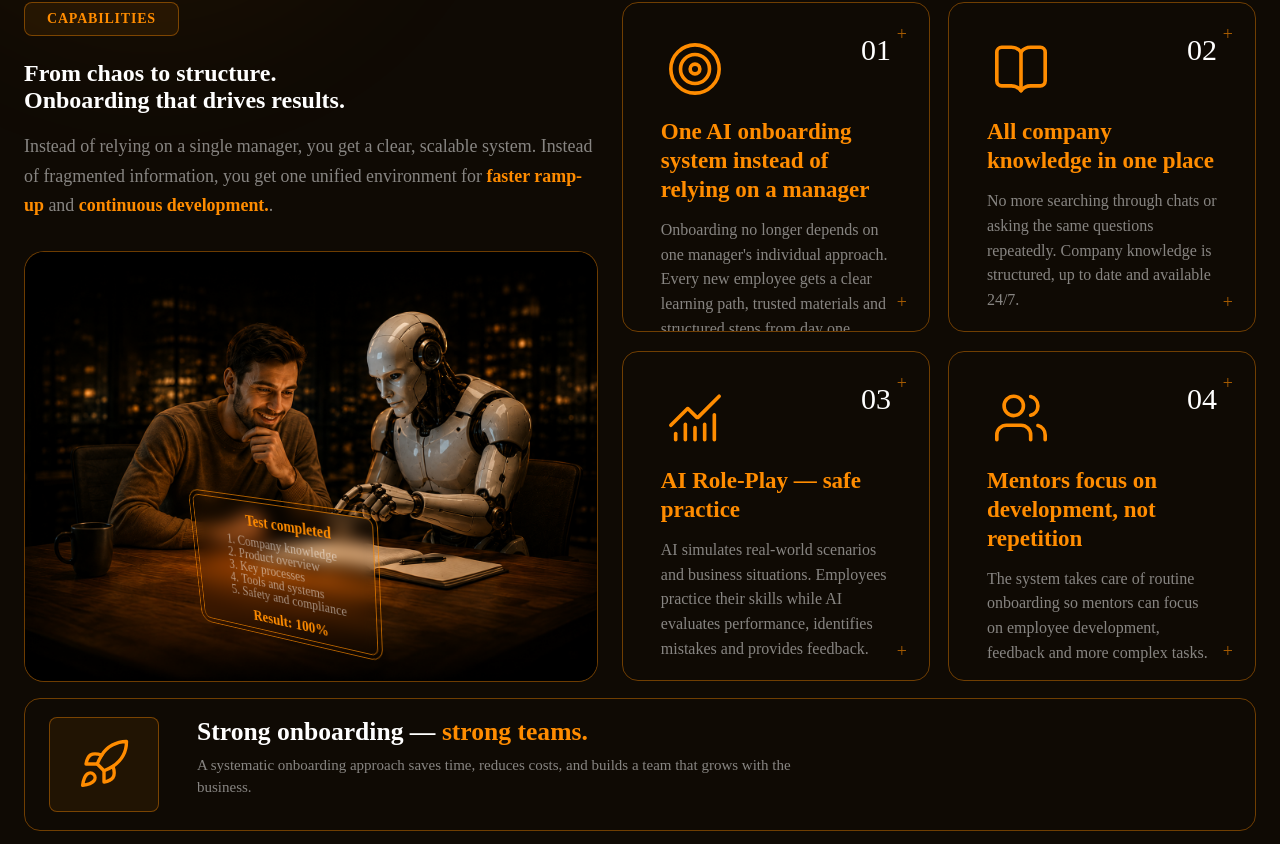
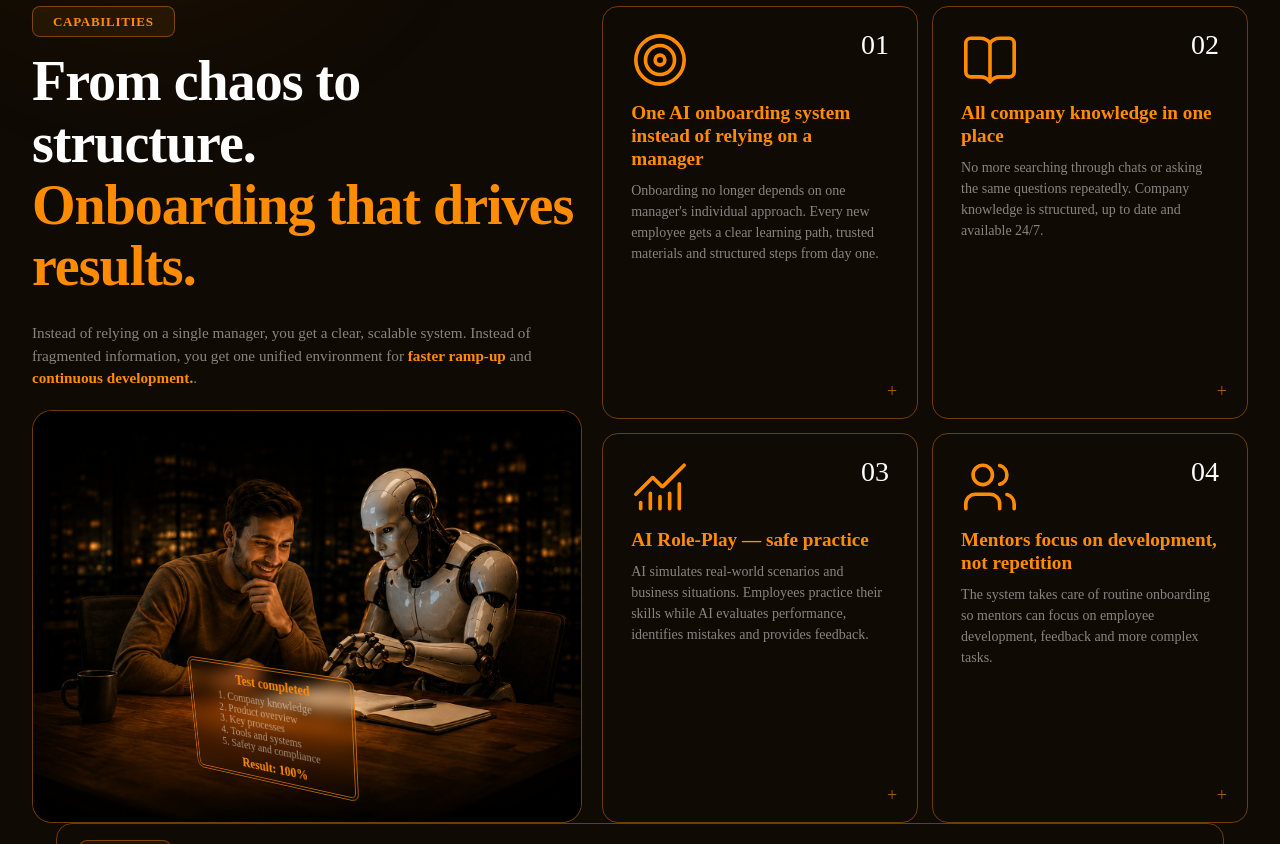
Before and after one commit to Ded-Goit/readyset-ai, a Next.js app: page / in a window 1280 px wide. Shown: the part 916-1760 px from the top of the page. Built offline with nearby package versions, Linux system fonts and the light colour scheme.

Commit message:
edit capabilities and navigation

```diff
--- a/src/components/capabilities/Capabilities.jsx
+++ b/src/components/capabilities/Capabilities.jsx
@@ -10,16 +10,14 @@ import {
 } from "lucide-react";
 
 import styles from "./Capabilities.module.css";
-
 import { useTranslation } from "@/hooks/useTranslation";
 import FadeUp from "@/components/shared/FadeUp";
+import CapabilityCard from "./CapabilityCard/CapabilityCard";
 
 export default function Capabilities() {
   const t = useTranslation();
 
-  if (!t) {
-    return null;
-  }
+  if (!t) return null;
 
   const capabilities = [
     {
@@ -49,21 +47,19 @@ export default function Capabilities() {
   ];
 
   return (
-    <section className={styles.capabilities}>
+    <section id="cap" className={styles.capabilities}>
       <div className={styles.container}>
         <div className={styles.left}>
-          <FadeUp delay={0}>
-            <div className={styles.badge}>{t.capabilitiesBadge}</div>
+          <FadeUp>
+            <div className={styles.badge}>{t.capabilitiesBadge} </div>{" "}
           </FadeUp>
-
           <FadeUp delay={0.1}>
-            <h2 className={styles.title}>
+            <h2 className="sectionTitle">
               {t.capabilitiesTitle1}
               <br />
               <span>{t.capabilitiesTitle2}</span>
             </h2>
           </FadeUp>
-
           <FadeUp delay={0.2}>
             <p className={styles.description}>
               {t.capabilitiesDescription1}{" "}
@@ -72,7 +68,6 @@ export default function Capabilities() {
               <span>{t.capabilitiesHighlight2}</span>.
             </p>
           </FadeUp>
-
           <FadeUp delay={0.3}>
             <div className={styles.visual}>
               <Image
@@ -82,7 +77,7 @@ export default function Capabilities() {
                 height={620}
                 priority
                 className={styles.image}
-                sizes="(max-width: 767px) 100vw, (max-width: 1099px) 48vw, 760px"
+                sizes="(max-width: 767px) 100vw, 48vw"
               />
 
               <div className={styles.resultCard}>
@@ -105,37 +100,14 @@ export default function Capabilities() {
             </div>
           </FadeUp>
         </div>
-
         <div className={styles.grid}>
-          {capabilities.map((item, index) => {
-            const Icon = item.icon;
-
-            return (
-              <FadeUp key={item.id} delay={0.1 + index * 0.1}>
-                <article className={styles.card}>
-                  <div className={styles.cardTop}>
-                    <div className={styles.icon}>
-                      <Icon size={58} strokeWidth={1.5} />
-                    </div>
-
-                    <span className={styles.number}>{item.id}</span>
-                  </div>
-
-                  <h3>{item.title}</h3>
-
-                  <p>{item.description}</p>
-
-                  <span className={`${styles.corner} ${styles.topRight}`}>
-                    +
-                  </span>
-
-                  <span className={`${styles.corner} ${styles.bottomRight}`}>
-                    +
-                  </span>
-                </article>
-              </FadeUp>
-            );
-          })}
+          {capabilities.map((capability, index) => (
+            <CapabilityCard
+              key={capability.id}
+              {...capability}
+              delay={0.1 + index * 0.1}
+            />
+          ))}
         </div>
       </div>
       <FadeUp delay={0.2}>
--- a/src/components/capabilities/Capabilities.module.css
+++ b/src/components/capabilities/Capabilities.module.css
@@ -1,25 +1,21 @@
-/* ========================================
-   CAPABILITIES
-======================================== */
+/* =====CAPABILITIES====== */
 
 .capabilities {
   width: 100%;
   padding: 24px;
+  box-sizing: border-box;
 }
 
-/* ========================================
-   CONTAINER
-======================================== */
-
 .container {
-  display: flex;
-  flex-direction: column;
+  width: 100%;
+  max-width: 1500px;
+  margin: 0 auto;
+  display: grid;
+  grid-template-columns: 1fr;
   gap: 14px;
 }
 
-/* ========================================
-   LEFT SIDE
-======================================== */
+/* =====LEFT===== */
 
 .left {
   min-width: 0;
@@ -27,9 +23,7 @@
   flex-direction: column;
 }
 
-/* ========================================
-   BADGE
-======================================== */
+/* =====BADGE===== */
 
 .badge {
   width: fit-content;
@@ -37,36 +31,27 @@
   align-items: center;
   justify-content: center;
   padding: 8px 16px;
-  margin-bottom: 18px;
+  margin-bottom: 14px;
   border: 1px solid var(--border-hi);
   border-radius: var(--radius-sm);
   background: var(--orange-soft);
   color: var(--orange);
+
   font-size: 12px;
   font-weight: 600;
   line-height: 1;
+  letter-spacing: 0.7px;
   text-transform: uppercase;
-  letter-spacing: 0.7px;
 }
 
-/* ========================================
-   TITLE
-======================================== */
-
-.title {
-  margin: 0 0 18px;
-}
-
-/* ========================================
-   DESCRIPTION
-======================================== */
+/* =====DESCRIPTION===== */
 
 .description {
   max-width: 650px;
   margin: 0;
   color: var(--text-muted);
   font-size: 0.95rem;
-  line-height: 1.65;
+  line-height: 1.55;
 }
 
 .description span {
@@ -74,14 +59,12 @@
   font-weight: 600;
 }
 
-/* ========================================
-   IMAGE / VISUAL
-======================================== */
+/* =====VISUAL===== */
 
 .visual {
   position: relative;
   width: 100%;
-  margin-top: 24px;
+  margin-top: 20px;
   overflow: hidden;
   border: 1px solid var(--border-hi);
   border-radius: var(--radius-lg);
@@ -97,9 +80,7 @@
   object-fit: cover;
 }
 
-/* ========================================
-   RESULT CARD
-======================================== */
+/* =====RESULT CARD====== */
 
 .resultCard {
   position: absolute;
@@ -109,6 +90,8 @@
   height: 80px;
   padding: 2px;
   border: 1px solid var(--orange-border-strong);
+  outline: 1px solid var(--orange-border-strong);
+  outline-offset: -4px;
   border-radius: var(--radius-sm);
   background: var(--glass-dark);
   backdrop-filter: blur(8px);
@@ -117,9 +100,7 @@
     inset 0 0 20px var(--orange-soft);
   color: var(--text);
   transform: perspective(1000px) rotateX(-24deg) rotateY(-35deg) rotateZ(-5deg);
-  outline: 1px solid var(--orange-border-strong); /* Друга рамка такого ж кольору */
-  outline-offset: -4px; /* Відступ всередину на 4 пікселі (для відступу назовні зробіть просто 4px) */
-  pointer-events: none; /* Гарантує, що аутлайн не заважатиме клікам, якщо вони будуть */
+  pointer-events: none;
 }
 
 .resultTitle {
@@ -148,192 +129,42 @@
   line-height: 1.2;
 }
 
-/* ========================================
-   CARDS GRID
-======================================== */
+/* =====CARDS GRID===== */
 
 .grid {
   display: grid;
   grid-template-columns: 1fr;
-
   gap: 12px;
-
   min-width: 0;
 }
 
-/* ========================================
-   CAPABILITY CARD
-======================================== */
+/* =====BOTTOM CARD===== */
 
-.card {
-  position: relative;
-
-  min-width: 0;
-  min-height: 0;
-
-  padding: 25px;
-
-  overflow: hidden;
-
+.bottomCard {
+  width: calc(100% - 48px);
+  max-width: 1500px;
+  margin: 14px auto 0;
   display: flex;
-  flex-direction: column;
-
+  align-items: center;
+  gap: 18px;
+  padding: 18px 20px;
+  box-sizing: border-box;
   border: 1px solid var(--border-hi);
   border-radius: var(--radius-lg);
-
-  background:
-    radial-gradient(circle at 50% 0%, var(--orange-soft), transparent 55%),
-    var(--surface-transparent);
-
-  transition:
-    transform var(--transition-base),
-    border-color var(--transition-base),
-    background var(--transition-base);
-}
-
-.card:hover {
-  transform: translateY(-4px);
-
-  border-color: var(--orange);
-
-  background:
-    radial-gradient(circle at 50% 0%, var(--orange-glow), transparent 60%),
-    var(--surface-hover);
-}
-
-/* ========================================
-   CARD TOP
-======================================== */
-
-.cardTop {
-  display: flex;
-  align-items: flex-start;
-  justify-content: space-between;
-
-  margin-bottom: 14px;
-}
-
-/* ========================================
-   ICON
-======================================== */
-
-.icon {
-  width: 58px;
-  height: 58px;
-
-  display: flex;
-  align-items: center;
-  justify-content: center;
-
-  color: var(--orange);
-}
-
-/* ========================================
-   NUMBER
-======================================== */
-
-.number {
-  color: var(--text);
-
-  font-size: 25px;
-  font-weight: 400;
-  line-height: 1;
-}
-
-/* ========================================
-   CARD TITLE
-======================================== */
-
-.card h3 {
-  max-width: 330px;
-
-  margin: 0 0 14px;
-
-  color: var(--orange);
-
-  font-size: 1.3rem;
-  line-height: 1.25;
-  font-weight: 700;
-}
-
-/* ========================================
-   CARD DESCRIPTION
-======================================== */
-
-.card p {
-  max-width: 380px;
-
-  margin: 0;
-
-  color: var(--text-muted);
-
-  font-size: 14px;
-  line-height: 1.55;
-}
-
-/* ========================================
-   CORNER PLUS
-======================================== */
-
-.corner {
-  position: absolute;
-
-  color: var(--orange-border-strong);
-
-  font-size: 18px;
-  font-weight: 300;
-  line-height: 1;
-}
-
-.topRight {
-  top: 22px;
-  right: 22px;
-}
-
-.bottomRight {
-  right: 22px;
-  bottom: 20px;
-}
-
-/* ========================================
-   BOTTOM CARD
-======================================== */
-
-.bottomCard {
-  min-width: 0;
-
-  display: flex;
-  align-items: flex-start;
-
-  gap: 18px;
-
-  padding: 20px;
-
-  border: 1px solid var(--border-hi);
-  border-radius: var(--radius-lg);
-
   background:
     radial-gradient(circle at 15% 50%, var(--orange-soft), transparent 35%),
     var(--surface-transparent);
 }
 
-/* ========================================
-   BOTTOM ICON
-======================================== */
-
 .bottomIcon {
   flex: 0 0 70px;
-
   width: 70px;
   height: 70px;
-
   display: flex;
   align-items: center;
   justify-content: center;
-
   border: 1px solid var(--border-hi);
   border-radius: var(--radius-sm);
-
   background: var(--orange-soft);
   color: var(--orange);
 }
@@ -343,18 +174,12 @@
   height: 38px;
 }
 
-/* ========================================
-   BOTTOM CONTENT
-======================================== */
-
 .bottomCard h3 {
-  margin: 0 0 6px;
-
+  margin: 0 0 5px;
   color: var(--text);
-
   font-size: 1.2rem;
+  font-weight: 700;
   line-height: 1.2;
-  font-weight: 700;
 }
 
 .bottomCard h3 span {
@@ -363,249 +188,138 @@
 
 .bottomCard p {
   max-width: 650px;
-
   margin: 0;
-
   color: var(--text-muted);
-
   font-size: 13px;
-  line-height: 1.5;
+  line-height: 1.45;
 }
 
-/* ========================================
-   TABLET
-======================================== */
+/* =====TABLET 768px+===== */
 
 @media (min-width: 768px) {
   .container {
-    display: grid;
     grid-template-columns:
       minmax(0, 0.95fr)
       minmax(0, 1.05fr);
-    gap: 8px;
+    gap: 14px;
+    align-items: stretch;
   }
-
-  /* -------------------------------
-     LEFT
-  ------------------------------- */
 
   .left {
     grid-column: 1;
-    grid-row: 1;
-    min-width: 0;
+  }
+
+  .grid {
+    grid-column: 2;
+    grid-template-columns: repeat(2, minmax(0, 1fr));
+    gap: 12px;
+  }
+
+  .bottomCard {
+    width: calc(100% - 48px);
+    margin-top: 0;
+    padding: 18px 20px;
+  }
+
+  .bottomIcon {
+    flex-basis: 78px;
+    width: 78px;
+    height: 72px;
+  }
+
+  .bottomIcon svg {
+    width: 42px;
+    height: 42px;
+  }
+
+  .bottomCard h3 {
+    font-size: 1.25rem;
+  }
+}
+
+/* =====DESKTOP 1100px+===== */
+
+@media (min-width: 1100px) {
+  .capabilities {
+    padding: 28px 32px;
+  }
+
+  .container {
+    grid-template-columns:
+      minmax(0, 0.92fr)
+      minmax(0, 1.08fr);
+    gap: 20px;
   }
 
   .badge {
-    padding: 9px 20px;
-    margin-bottom: 20px;
+    padding: 8px 20px;
+    margin-bottom: 14px;
     font-size: 13px;
   }
 
+  .title {
+    margin-bottom: 12px;
+  }
+
   .description {
-    font-size: 1rem;
+    font-size: clamp(0.95rem, 1.15vw, 1.1rem);
+    line-height: 1.5;
   }
 
   .visual {
-    margin-top: 28px;
+    margin-top: 20px;
     border-radius: var(--radius-xl);
   }
 
-  /* -------------------------------
-     RESULT CARD
-  ------------------------------- */
-
   .resultCard {
-    left: 11%;
-    bottom: 7%;
-    width: 160px;
-    outline-offset: 4px;
+    left: 25%;
+    width: 200px;
+    height: 125px;
+    padding-left: 30px;
   }
 
   .resultTitle {
-    font-size: 12px;
+    margin-top: 10px;
+    margin-bottom: 7px;
+    font-size: 14px;
   }
 
   .resultCard ol {
-    font-size: 9px;
+    padding-left: 18px;
+    font-size: 12px;
+    line-height: 1.05;
   }
 
   .resultValue {
-    font-size: 11px;
+    margin-top: 7px;
+    font-size: 14px;
   }
 
-  /* -------------------------------
-     RIGHT CARDS
-  ------------------------------- */
-
   .grid {
-    grid-column: 2;
-    grid-row: 1;
-    display: grid;
-    grid-template-columns: repeat(2, minmax(0, 1fr));
-    gap: 8px;
-    min-width: 0;
+    gap: 14px;
   }
 
-  .card {
-    height: 264px;
-    padding: 8px;
-  }
-
-  .icon {
-    width: 46px;
-    height: 46px;
-  }
-
-  .number {
-    font-size: 24px;
-  }
-
-  .card h3 {
-    font-size: 0.8rem;
-  }
-
-  .card p {
-    font-size: 12px;
-  }
-
-  /* -------------------------------
-     BOTTOM
-  ------------------------------- */
-
   .bottomCard {
-    width: 100%;
-    margin-top: 16px;
-    padding: 20px 24px;
+    gap: 28px;
+    padding: 16px 22px;
   }
 
   .bottomIcon {
-    flex: 0 0 90px;
-    width: 90px;
-    height: 85px;
+    flex-basis: 92px;
+    width: 92px;
+    height: 82px;
   }
 
   .bottomIcon svg {
-    width: 46px;
-    height: 46px;
+    width: 48px;
+    height: 48px;
   }
 
   .bottomCard h3 {
-    font-size: 1.4rem;
+    font-size: clamp(1.2rem, 1.7vw, 1.55rem);
   }
 
   .bottomCard p {
     font-size: 14px;
   }
 }
-
-/* ========================================
-   DESKTOP
-   1100px+
-======================================== */
-
-@media (min-width: 1100px) {
-  .container {
-    grid-template-columns:
-      minmax(0, 0.95fr)
-      minmax(0, 1.05fr);
-    gap: 24px;
-  }
-
-  /* LEFT */
-
-  .badge {
-    padding: 9px 22px;
-    margin-bottom: 24px;
-    font-size: 14px;
-    letter-spacing: 0.8px;
-  }
-
-  .description {
-    font-size: clamp(1rem, 1.4vw, 1.15rem);
-  }
-
-  .visual {
-    margin-top: 30px;
-  }
-
-  /* RESULT */
-
-  .resultCard {
-    left: 26%;
-    bottom: 9%;
-    width: 216px;
-    height: 140px;
-    padding-left: 36px;
-  }
-
-  .resultTitle {
-    margin-top: 12px;
-    margin-bottom: 9px;
-    font-size: 16px;
-  }
-
-  .resultCard ol {
-    padding-left: 18px;
-    font-size: 14px;
-  }
-
-  .resultValue {
-    margin-top: 8px;
-    font-size: 16px;
-  }
-
-  /* RIGHT CARDS */
-
-  .grid {
-    gap: 18px;
-  }
-
-  .card {
-    min-height: 330px;
-    padding: 32px 38px;
-  }
-
-  .icon {
-    width: 68px;
-    height: 68px;
-  }
-
-  .number {
-    font-size: 30px;
-  }
-
-  .card h3 {
-    font-size: clamp(1.25rem, 1.8vw, 1.55rem);
-  }
-
-  .card p {
-    font-size: 16px;
-  }
-
-  /* BOTTOM */
-
-  .bottomCard {
-    min-height: 125px;
-    gap: 38px;
-    padding: 18px 24px;
-  }
-
-  .bottomIcon {
-    flex: 0 0 110px;
-    width: 110px;
-    height: 95px;
-  }
-
-  .bottomIcon svg {
-    width: 54px;
-    height: 54px;
-  }
-
-  .bottomCard h3 {
-    font-size: clamp(1.3rem, 2vw, 1.7rem);
-  }
-
-  .bottomCard p {
-    font-size: 15px;
-  }
-}
--- /dev/null
+++ b/src/components/capabilities/CapabilityCard/CapabilityCard.jsx
@@ -0,0 +1,32 @@
+"use client";
+
+import styles from "./CapabilityCard.module.css";
+import FadeUp from "@/components/shared/FadeUp";
+
+export default function CapabilityCard({
+  id,
+  icon: Icon,
+  title,
+  description,
+  delay = 0,
+}) {
+  return (
+    <FadeUp delay={delay}>
+      {" "}
+      <article className={styles.card}>
+        {" "}
+        <div className={styles.cardTop}>
+          {" "}
+          <div className={styles.icon}>
+            {" "}
+            <Icon size={58} strokeWidth={1.5} />{" "}
+          </div>
+          <span className={styles.number}>{id}</span>
+        </div>
+        <h3>{title}</h3>
+        <p>{description}</p>
+        <span className={`${styles.corner} ${styles.bottomRight}`}>+</span>
+      </article>
+    </FadeUp>
+  );
+}
--- /dev/null
+++ b/src/components/capabilities/CapabilityCard/CapabilityCard.module.css
@@ -0,0 +1,137 @@
+.card {
+  position: relative;
+  min-width: 0;
+  height: 100%;
+  display: flex;
+  flex-direction: column;
+  padding: 22px;
+  box-sizing: border-box;
+  overflow: hidden;
+  border: 1px solid var(--border-hi);
+  border-radius: var(--radius-lg);
+  background:
+    radial-gradient(circle at 50% 0%, var(--orange-soft), transparent 55%),
+    var(--surface-transparent);
+  transition:
+    transform var(--transition-base),
+    border-color var(--transition-base),
+    background var(--transition-base);
+}
+
+.card:hover {
+  transform: translateY(-4px);
+  border-color: var(--orange);
+  background:
+    radial-gradient(circle at 50% 0%, var(--orange-glow), transparent 60%),
+    var(--surface-hover);
+}
+
+/* =====TOP===== */
+
+.cardTop {
+  display: flex;
+  align-items: flex-start;
+  justify-content: space-between;
+  margin-bottom: 12px;
+}
+
+.icon {
+  width: 52px;
+  height: 52px;
+  display: flex;
+  align-items: center;
+  justify-content: center;
+  color: var(--orange);
+}
+
+.number {
+  color: var(--text);
+  font-size: 26px;
+  font-weight: 400;
+  line-height: 1;
+}
+
+/* =====TEXT===== */
+
+.card h3 {
+  max-width: 330px;
+  margin: 0 0 10px;
+  color: var(--orange);
+  font-size: 1.2rem;
+  font-weight: 700;
+  line-height: 1.2;
+}
+
+.card p {
+  max-width: 380px;
+  margin: 0;
+  color: var(--text-muted);
+  font-size: 14px;
+  line-height: 1.45;
+}
+
+/* =====CORNER===== */
+
+.corner {
+  position: absolute;
+  color: var(--orange-border-strong);
+  font-size: 18px;
+  font-weight: 300;
+  line-height: 1;
+}
+
+.bottomRight {
+  right: 20px;
+  bottom: 18px;
+}
+
+/* =====TABLET===== */
+
+@media (min-width: 768px) {
+  .card {
+    padding: 18px;
+  }
+
+  .icon {
+    width: 46px;
+    height: 46px;
+  }
+
+  .number {
+    font-size: 23px;
+  }
+
+  .card h3 {
+    font-size: 0.95rem;
+  }
+
+  .card p {
+    font-size: 12px;
+  }
+}
+
+/* =====DESKTOP===== */
+
+@media (min-width: 1100px) {
+  .card {
+    padding: 24px 28px;
+  }
+
+  .icon {
+    width: 58px;
+    height: 58px;
+  }
+
+  .number {
+    font-size: 28px;
+  }
+
+  .card h3 {
+    font-size: clamp(1.1rem, 1.5vw, 1.4rem);
+  }
+
+  .card p {
+    font-size: 14px;
+    line-height: 1.5;
+  }
+}
--- a/src/components/layout/Header.jsx
+++ b/src/components/layout/Header.jsx
@@ -30,6 +30,7 @@ export default function Header() {
         <Logo />
 
         <nav className={styles.nav}>
+          <a href="#cap">{t.nav.сapabilities}</a>
           <a href="#problem">{t.nav.problem}</a>
           <a href="#how">{t.nav.how}</a>
           <a href="#impact">{t.nav.impact}</a>
@@ -75,6 +76,10 @@ export default function Header() {
               duration: 0.25,
             }}
           >
+            <a href="#cap" onClick={closeMenu}>
+              {t.nav.сapabilities}
+            </a>
+
             <a href="#problem" onClick={closeMenu}>
               {t.nav.problem}
             </a>
--- a/src/locales/en.js
+++ b/src/locales/en.js
@@ -43,7 +43,8 @@ export const en = {
   heroFeature4Description: "Support, feedback and AI guidance 24/7",
 
   nav: {
-    problem: "Capabilities",
+    сapabilities: "Capabilities",
+    problem: "Problem",
     how: "How It Works",
     impact: "Results",
     pilot: "Pilot",
--- a/src/locales/fr.js
+++ b/src/locales/fr.js
@@ -45,7 +45,8 @@ export const fr = {
   heroFeature4Description: "Support, feedback et conseils IA 24h/24 et 7j/7",
 
   nav: {
-    problem: "Fonctionnalités",
+    сapabilities: "Fonctionnalités",
+    problem: "Le problème",
     how: "Comment ça marche",
     impact: "Résultats",
     pilot: "Pilote",
--- a/src/locales/lt.js
+++ b/src/locales/lt.js
@@ -44,7 +44,8 @@ export const lt = {
     "Pagalba, grįžtamasis ryšys ir DI rekomendacijos 24/7",
 
   nav: {
-    problem: "Galimybės",
+    сapabilities: "Galimybės",
+    problem: "Problema ",
     how: "Kaip tai veikia",
     impact: "Rezultatai",
     pilot: "Bandomasis projektas",
--- a/src/locales/ua.js
+++ b/src/locales/ua.js
@@ -43,7 +43,8 @@ export const ua = {
   heroFeature4Title: "AI-підтримка з першого дня",
   heroFeature4Description: "Підтримка, зворотний зв'язок і AI-підказки 24/7",
   nav: {
-    problem: "Можливості",
+    сapabilities: "Можливості",
+    problem: "Проблема",
     how: "Як це працює",
     impact: "Результат",
     pilot: "Пілот",
```
